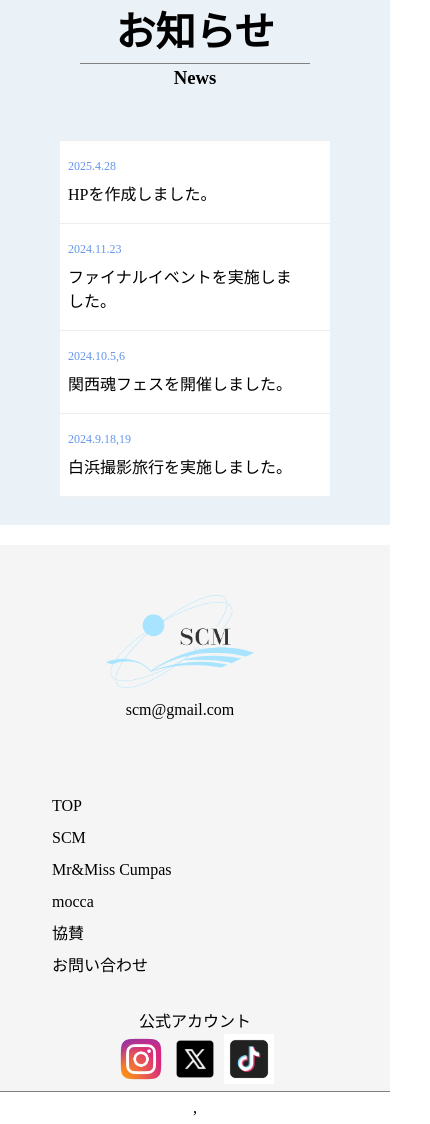
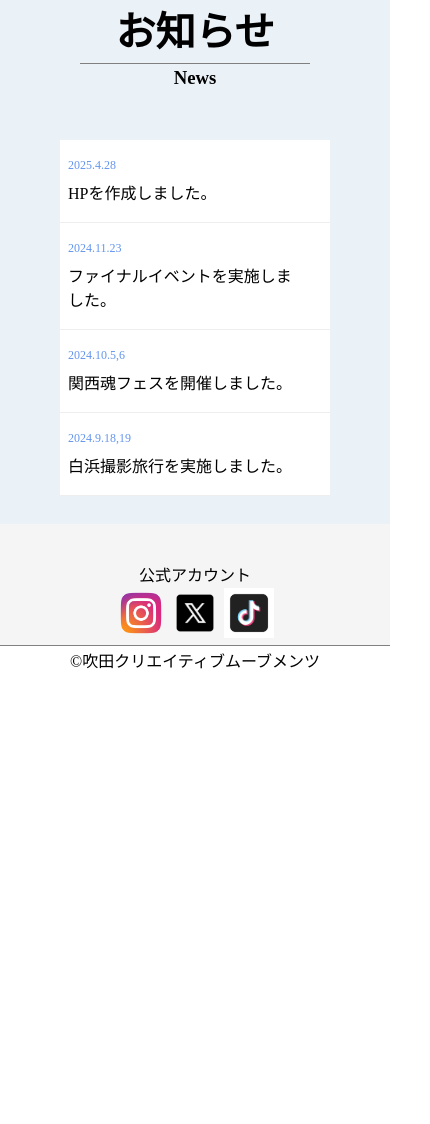
Before and after one commit to muybienkr/SCM-, a plain HTML site: page HTML/index_TOP.html in a window 390 px wide. Shown: the part 3430-4554 px from the top of the page, 430 px wide, since content can reach past the window. After the commit the page ends 4108 px from the top, so only its background shows below. Drawn offline with nearby package versions, Linux system fonts and the light colour scheme; a web font is replaced by a local one.

Commit message:
スマホ版の表示整えた。あとはスマホ版のヘッダーどうしよ。

```diff
--- a/CSS/manager.css
+++ b/CSS/manager.css
@@ -161,7 +161,7 @@ body{
   margin: 0 20px;
 }
 
-@media(max-width: 480px){
+@media(max-width: 768px){
   .introduction1{
     flex-direction: column;
     margin: 20px;
@@ -236,6 +236,15 @@ h3{
   height: 50px;
 }
 
+@media (max-width: 768px){
+  .logo-list{
+    display: none;
+  }
+  .SNS_icon{
+    padding-top: 40px;
+  }
+}
+
 footer{
   border-top: 1px solid gray;
   text-align: center;
--- a/CSS/planning.css
+++ b/CSS/planning.css
@@ -161,7 +161,7 @@ body{
   margin: 0 20px;
 }
 
-@media(max-width: 480px){
+@media(max-width: 768px){
   .introduction1{
     flex-direction: column;
     margin: 20px;
@@ -236,6 +236,15 @@ h3{
   height: 50px;
 }
 
+@media (max-width: 768px){
+  .logo-list{
+    display: none;
+  }
+  .SNS_icon{
+    padding-top: 40px;
+  }
+}
+
 footer{
   border-top: 1px solid gray;
   text-align: center;
--- a/CSS/sales.css
+++ b/CSS/sales.css
@@ -161,7 +161,7 @@ body{
   margin: 0 20px;
 }
 
-@media(max-width: 480px){
+@media(max-width: 768px){
   .introduction1{
     flex-direction: column;
     margin: 20px;
@@ -236,6 +236,15 @@ h3{
   height: 50px;
 }
 
+@media (max-width: 768px){
+  .logo-list{
+    display: none;
+  }
+  .SNS_icon{
+    padding-top: 40px;
+  }
+}
+
 footer{
   border-top: 1px solid gray;
   text-align: center;
--- a/CSS/style_Mr&Miss.css
+++ b/CSS/style_Mr&Miss.css
@@ -75,7 +75,7 @@ body{
   white-space: nowrap;
 }
 
-@media (max-width: 480px){
+@media (max-width: 768px){
   .text-overlay1{
     font-size: clamp(16px, 5vw, 40px);
   }
@@ -415,30 +415,6 @@ FINALIST_SNS_list li img:hover{
 }
 
 
-
-
-
-
-
-
-
-
-
-
-
-
-
-
-
-
-
-
-
-
-
-
-
-
 .SNS{
   margin-top: 100px;
   background-color: whitesmoke;
@@ -491,6 +467,15 @@ FINALIST_SNS_list li img:hover{
   height: 50px;
 }
 
+@media (max-width: 768px){
+  .logo-list{
+    display: none;
+  }
+  .SNS_icon{
+    padding-top: 40px;
+  }
+}
+
 footer{
   border-top: 1px solid gray;
   text-align: center;
--- a/CSS/style_SCM.css
+++ b/CSS/style_SCM.css
@@ -72,7 +72,7 @@ body{
   white-space: nowrap;
 }
 
-@media (max-width: 480px){
+@media (max-width: 768px){
   .SCM_main img{
     width: 100%;
     height: 300px;
@@ -232,7 +232,7 @@ body{
   object-fit: cover;
 }
 
-@media(max-width: 480px){
+@media(max-width: 768px){
   .department_container{
     display: block;
   }
@@ -240,6 +240,7 @@ body{
     width: 100%;
   }
   .department_container img{
+    height: 600px;
     margin-bottom: 10px;
   }
   .SCM_department h2{
@@ -315,7 +316,7 @@ body{
   overflow: hidden;
 }
 
-@media(max-width: 480px){
+@media(max-width: 768px){
   .SNS_title{
     margin: 20px;
   }
@@ -408,6 +409,15 @@ body{
   height: 50px;
 }
 
+@media (max-width: 768px){
+  .logo-list{
+    display: none;
+  }
+  .SNS_icon{
+    margin-top: 40px;
+  }
+}
+
 footer{
   border-top: 1px solid gray;
   text-align: center;
--- a/CSS/style_TOP.css
+++ b/CSS/style_TOP.css
@@ -77,7 +77,7 @@ h2{
   white-space: nowrap;
 }
 
-@media (max-width: 480px){
+@media (max-width: 768px){
   .TOP_main img{
     width: 100%;
     height: 300px;
@@ -155,7 +155,7 @@ h2{
 }
 
 .ACT_h2{
-  margin: 0 400px 0;
+  margin: 0 200px 0;
   text-align: center;
   border-bottom: 1px solid gray;
 }
@@ -226,7 +226,7 @@ h2{
 
 .NEWS_h2{
   text-align: center;
-  margin: 0 400px;
+  margin: 0 200px;
   border-bottom: 1px solid gray;
 }
 
@@ -255,9 +255,9 @@ h2{
   background-color: white;
 }
 
-.card:hover{
+/* .card:hover{
   background-color: rgba(0, 0, 0, 0.05);
-}
+} */
 
 .date{
   margin: 8px 0;
@@ -328,13 +328,12 @@ h2{
   height: 50px;
 }
 
-@media(max-width: 480px){
+@media (max-width: 768px){
   .logo-list{
-    display: block;
+    display: none;
   }
-  .SNS_logo{
-    width: 100%;
-    padding: 40px;
+  .SNS_icon{
+    padding-top: 40px;
   }
 }
 
--- a/CSS/style_mocca.css
+++ b/CSS/style_mocca.css
@@ -77,7 +77,7 @@ h2{
   white-space: nowrap;
 }
 
-@media (max-width: 480px){
+@media (max-width: 768px){
   .mocca_main img{
     width: 100%;
     height: 300px;
@@ -271,7 +271,7 @@ h2{
   width: 60%;
 }
 
-@media (max-width: 480px) {
+@media (max-width: 768px) {
   .mocca_achievements h2{
     margin: 20px 20px;
   }
@@ -339,6 +339,15 @@ h2{
   height: 50px;
 }
 
+@media (max-width: 768px){
+  .logo-list{
+    display: none;
+  }
+  .SNS_icon{
+    padding-top: 40px;
+  }
+}
+
 footer{
   border-top: 1px solid gray;
   text-align: center;
--- a/CSS/style_sponsor.css
+++ b/CSS/style_sponsor.css
@@ -62,7 +62,7 @@ body{
   object-fit: cover;
 }
 
-@media (max-width: 480px){
+@media (max-width: 768px){
   .mocca_main img{
     width: 100%;
     height: 300px;
@@ -186,6 +186,15 @@ body{
   height: 50px;
 }
 
+@media (max-width: 768px){
+  .logo-list{
+    display: none;
+  }
+  .SNS_icon{
+    padding-top: 40px;
+  }
+}
+
 footer{
   border-top: 1px solid gray;
   text-align: center;
--- a/CSS/technical.css
+++ b/CSS/technical.css
@@ -161,7 +161,7 @@ body{
   margin: 0 20px;
 }
 
-@media(max-width: 480px){
+@media(max-width: 768px){
   .introduction1{
     flex-direction: column;
     margin: 20px;
@@ -235,6 +235,15 @@ h3{
   height: 50px;
 }
 
+@media (max-width: 768px){
+  .logo-list{
+    display: none;
+  }
+  .SNS_icon{
+    padding-top: 40px;
+  }
+}
+
 footer{
   border-top: 1px solid gray;
   text-align: center;
--- a/HTML/index_TOP.html
+++ b/HTML/index_TOP.html
@@ -73,31 +73,31 @@
     <h2 class="NEWS_h2">お知らせ</h2>
     <h3>News</h3>
     <div class="TOP_NEWS">
-      <a href="" class="NEWS">
+      <!-- <a href="" class="NEWS"> -->
         <div class="card">
           <P class="date">2025.4.28</P>
           <p class="content">HPを作成しました。</p>
         </div>
-      </a>
-      <a href="" class="NEWS">
+      <!-- </a>
+      <a href="" class="NEWS"> -->
         <div class="card">
           <P class="date">2024.11.23</P>
           <p class="content">ファイナルイベントを実施しました。</p>
         </div>
-      </a>
-      <a href="" class="NEWS">
+      <!-- </a>
+      <a href="" class="NEWS"> -->
         <div class="card">
           <P class="date">2024.10.5,6</P>
           <p class="content">関西魂フェスを開催しました。</p>
         </div>
-      </a>
-      <a href="" class="NEWS">
+      <!-- </a>
+      <a href="" class="NEWS"> -->
         <div class="card">
           <P class="date">2024.9.18,19</P>
           <p class="content">白浜撮影旅行を実施しました。
           </p>
         </div>
-      </a>
+      <!-- </a> -->
     </div>
   </section>
 
@@ -138,7 +138,8 @@
   </section>
   </main>
 
-  <footer>,
+  <footer>
+    <P>&copy;吹田クリエイティブムーブメンツ</P>
   </footer>
 
 <script src="../JavaScript/script.js"></script>
```
